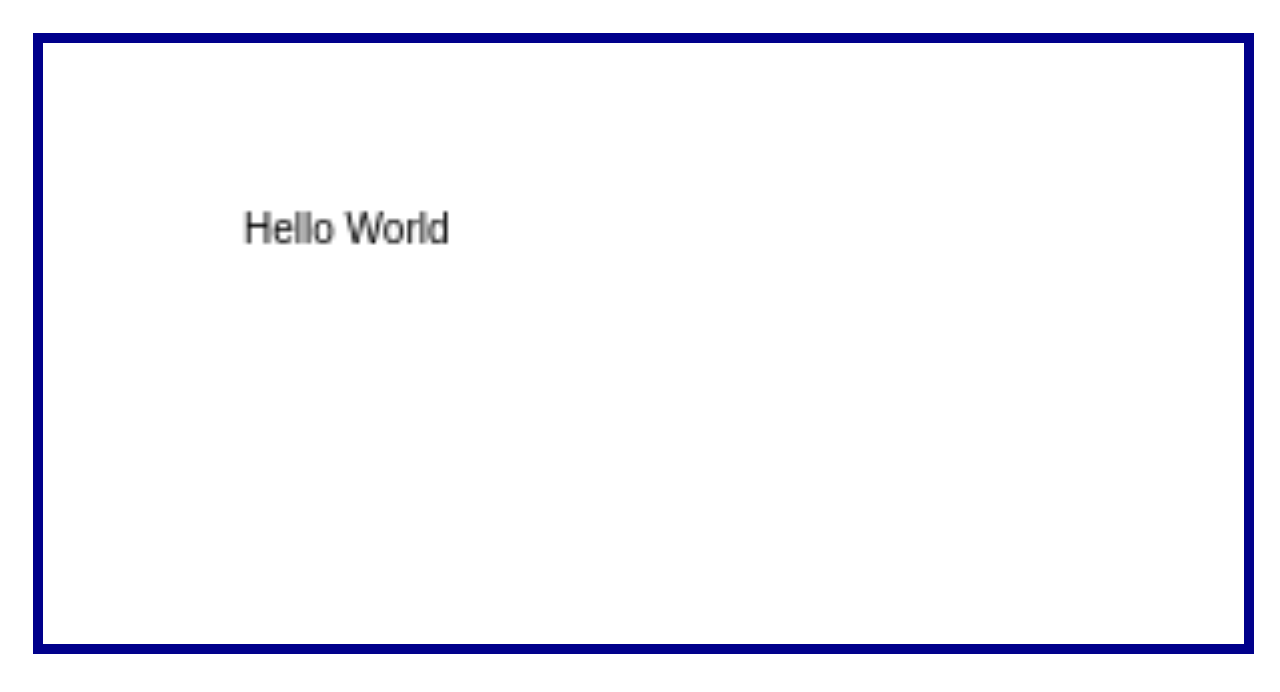
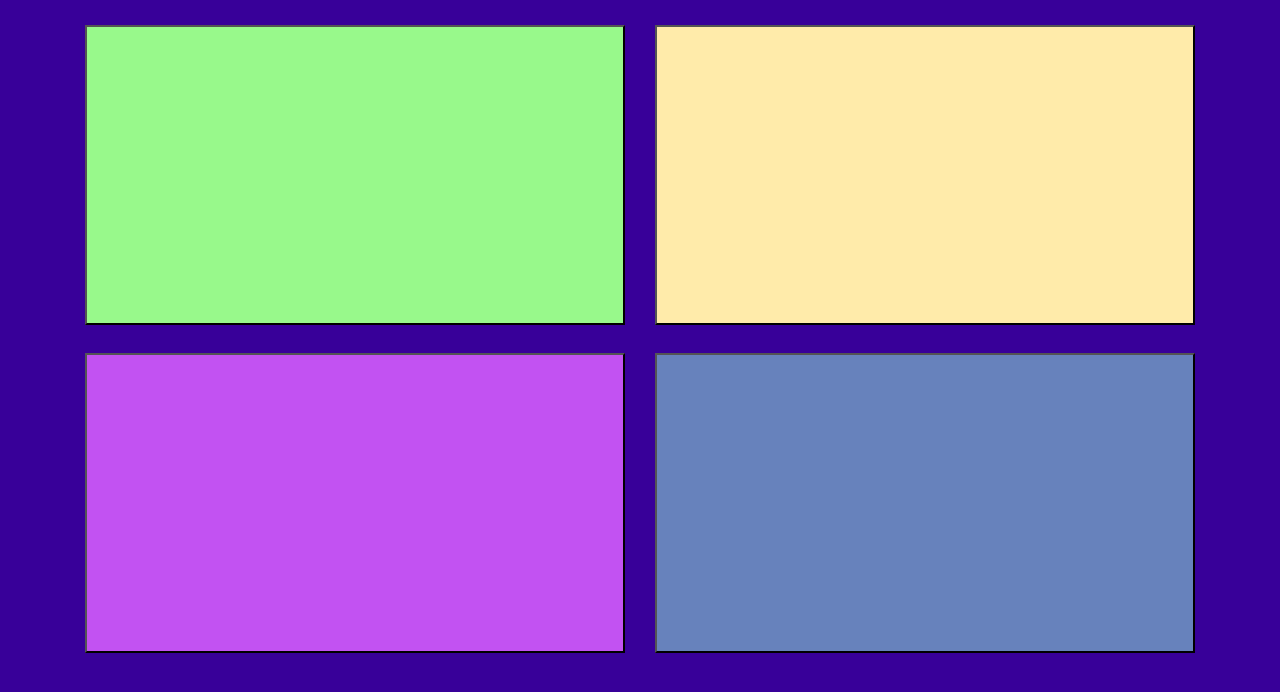
Before and after one commit to Ryabn/FourBoxes, a plain HTML site: page index.html in a window 1280 px wide. Drawn offline with nearby package versions, Linux system fonts and the light colour scheme.

Commit message:
basic outline

```diff
--- /dev/null
+++ b/css/default.css
@@ -0,0 +1,20 @@
+body{
+    background-color: #380099;
+}
+.button{
+    width: 100%;
+    height: 300px;
+    margin-top: 25px;
+}
+#one{
+    background-color: #98f98b;
+}
+#two{
+    background-color: #ffebaa;
+}
+#three{
+    background-color: #c252f2;
+}
+#four{
+    background-color: #6782bc;
+}
--- a/default.css
+++ /dev/null
@@ -1,7 +0,0 @@
-
-#gameCanvas{
-    border: 10px solid darkblue;
-    height: 95%;
-    width: 95%;
-    margin: 2%;
-}
--- a/index.html
+++ b/index.html
@@ -1,20 +1,69 @@
 <!DOCTYPE html>
 
-<html>
+<html lang="en-US">
     <head>
         <title>
-            Correctly Ordered
+            Order Me Right
         </title>
+        <link rel="stylesheet" href="https://maxcdn.bootstrapcdn.com/bootstrap/4.0.0-beta.2/css/bootstrap.min.css" integrity="sha384-PsH8R72JQ3SOdhVi3uxftmaW6Vc51MKb0q5P2rRUpPvrszuE4W1povHYgTpBfshb" crossorigin="anonymous">
+        <link rel="stylesheet" href="https://cdnjs.cloudflare.com/ajax/libs/animate.css/3.5.2/animate.min.css">
+        <link rel="stylesheet" type="text/css" href="css/default.css">
+        <script src="js/script.js"></script>
+    </head>
+    <body>
+        <div class="container">
+            <div class="row">
+                <div class="col-6">
+                    <div class="buttonOne">
+                        <button class="button" id="one">
 
-        <link rel = "stylesheet" type="text/css" href = "default.css">
-        <script src="script.js"></script>
-    </head>
+                        </button>
+                    </div>
+                </div>
+                <div class="col-6">
+                    <div class="buttonTwo">
+                        <button class="button" id="two">
 
-    <body>
+                        </button>
+                    </div>
+                </div>
+            </div>
+            <div class="row">
+                <div class="col-6">
+                    <div class="buttonThree">
+                        <button class="button" id="three">
 
-        <canvas id = "gameCanvas">
+                        </button>
+                    </div>
+                </div>
+                <div class="col-6">
+                    <div class="buttonFour">
+                        <button class="button" id="four">
 
-
-        </canvas>
+                        </button>
+                    </div>
+                </div>
+            </div>
+            <div class="row">
+                <div class="col-3">
+                    <div>
+                        <p id="level"></p>
+                    </div>
+                </div>
+                <div class="col-3">
+                    <div>
+                        <p id="score"></p>
+                    </div>
+                </div>
+                <div class="col-3">
+                    <div id="">
+                    </div>
+                </div>
+                <div class="col-3">
+                    <div id="options">
+                    </div>
+                </div>
+            </div>
+        </div>
     </body>
 </html>
--- /dev/null
+++ b/js/script.js
@@ -0,0 +1,18 @@
+/*jslint white: true */
+
+//declare variables
+var userScore;
+var userLevel;
+
+window.onload = function(){
+    "use strict";
+
+
+};
+
+function displayNewScore(){
+
+}
+function displayNewLevel(){
+
+}
--- a/script.js
+++ /dev/null
@@ -1,15 +0,0 @@
-/*jslint white: true */
-/*
-function game(){
-    gameArea().start;
-}
-*/
-window.onload = function(){
-    "use strict";
-
-    var userScore;
-    var userLevel;
-    var gameArea = document.getElementById("gameCanvas");
-    var ctx = gameArea.getContext("2d");
-    ctx.fillText("Hello World", 50, 50);
-};
```
Also changed, not shown: 1 other file.
